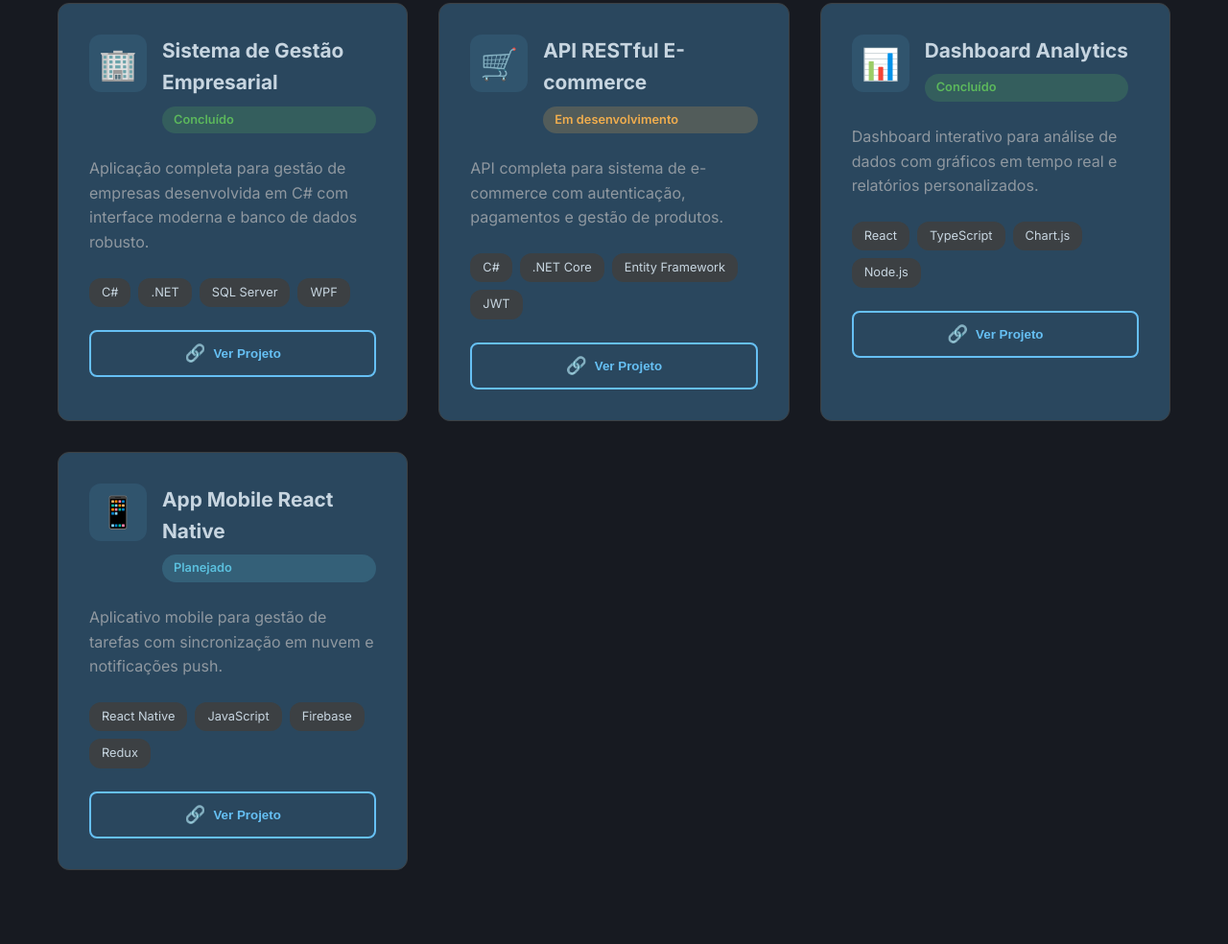
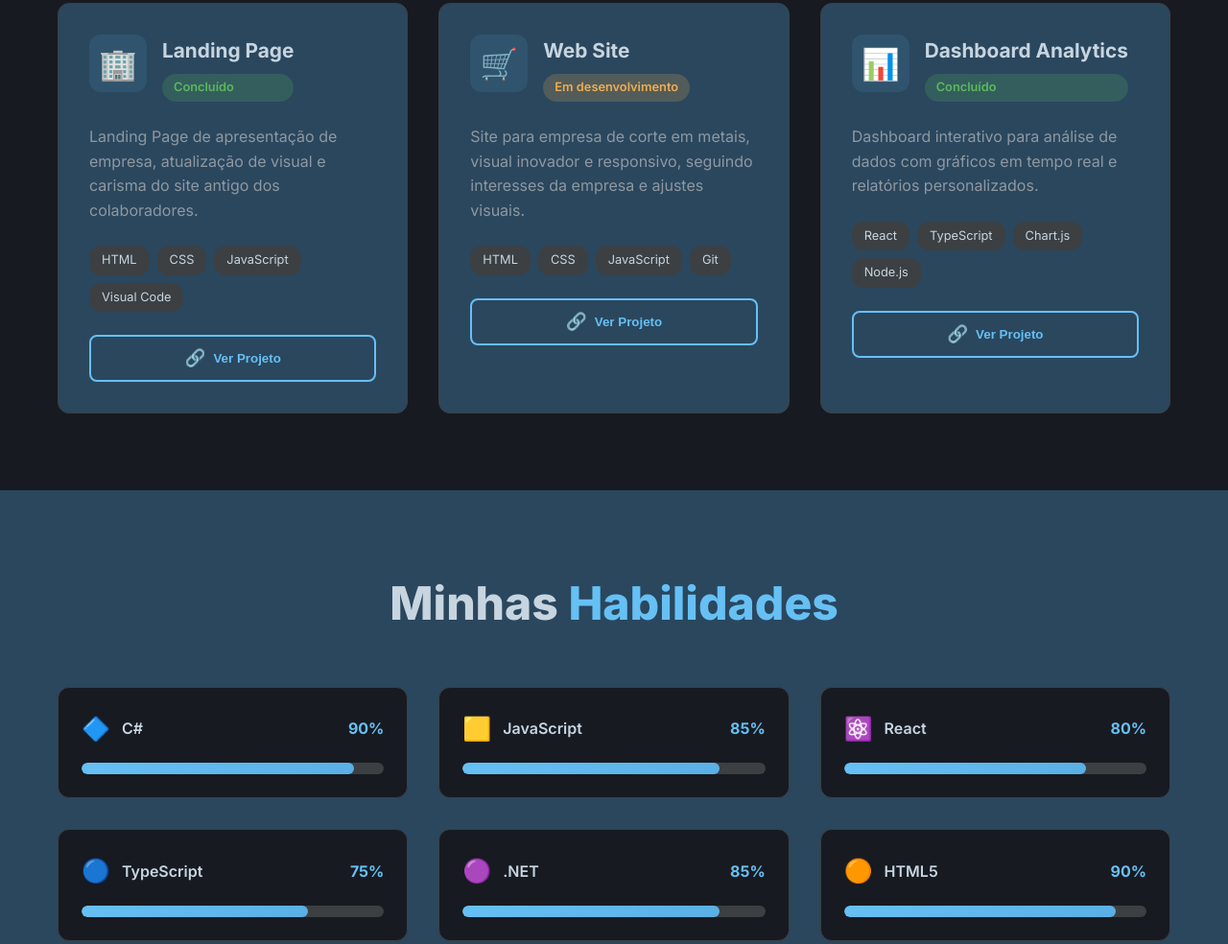
Before and after one commit to Beikoz/Resume-T.I, a plain HTML site: page index.html in a window 1280 px wide. Shown: the part 3100-4084 px from the top of the page at 96% size. Drawn offline with Linux system fonts and the light colour scheme.

Commit message:
Update Index.html
Atualização dos projetos

```diff
--- a/index.html
+++ b/index.html
@@ -342,21 +342,22 @@
                         <div class="project-header">
                             <div class="project-icon">🏢</div>
                             <div class="project-info">
-                                <h3 class="project-title">Sistema de Gestão Empresarial</h3>
+                                <h3 class="project-title">Landing Page</h3>
                                 <div class="project-status status-completed">Concluído</div>
                             </div>
                         </div>
                         <div class="project-content">
                             <p class="project-description">
-                                Aplicação completa para gestão de empresas desenvolvida em C# com interface moderna e banco de dados robusto.
+                                Landing Page de apresentação de empresa, atualização de visual e carisma do site antigo dos colaboradores.
                             </p>
                             <div class="project-tech">
-                                <span class="tech-tag">C#</span>
-                                <span class="tech-tag">.NET</span>
-                                <span class="tech-tag">SQL Server</span>
-                                <span class="tech-tag">WPF</span>
+                                <span class="tech-tag">HTML</span>
+                                <span class="tech-tag">CSS</span>
+                                <span class="tech-tag">JavaScript   </span>
+                                <span class="tech-tag">Visual Code</span>
                             </div>
-                            <button class="project-btn">
+                            <button onclick="window.location.href='https://github.com/Beikoz/Maquita2-main';"
+                            class="project-btn">
                                 <span class="btn-icon">🔗</span>
                                 Ver Projeto
                             </button>
@@ -367,21 +368,22 @@
                         <div class="project-header">
                             <div class="project-icon">🛒</div>
                             <div class="project-info">
-                                <h3 class="project-title">API RESTful E-commerce</h3>
+                                <h3 class="project-title">Web Site</h3>
                                 <div class="project-status status-development">Em desenvolvimento</div>
                             </div>
                         </div>
                         <div class="project-content">
                             <p class="project-description">
-                                API completa para sistema de e-commerce com autenticação, pagamentos e gestão de produtos.
+                                Site para empresa de corte em metais, visual inovador e responsivo, seguindo interesses da empresa e ajustes visuais.
                             </p>
                             <div class="project-tech">
-                                <span class="tech-tag">C#</span>
-                                <span class="tech-tag">.NET Core</span>
-                                <span class="tech-tag">Entity Framework</span>
-                                <span class="tech-tag">JWT</span>
+                                <span class="tech-tag">HTML</span>
+                                <span class="tech-tag">CSS</span>
+                                <span class="tech-tag">JavaScript</span>
+                                <span class="tech-tag">Git</span>
                             </div>
-                            <button class="project-btn">
+                             <button onclick="window.location.href='https://github.com/Beikoz/Proj-Site';"
+                            class="project-btn">
                                 <span class="btn-icon">🔗</span>
                                 Ver Projeto
                             </button>
@@ -412,32 +414,6 @@
                             </button>
                         </div>
                     </div>
-
-                    <div class="project-card">
-                        <div class="project-header">
-                            <div class="project-icon">📱</div>
-                            <div class="project-info">
-                                <h3 class="project-title">App Mobile React Native</h3>
-                                <div class="project-status status-planned">Planejado</div>
-                            </div>
-                        </div>
-                        <div class="project-content">
-                            <p class="project-description">
-                                Aplicativo mobile para gestão de tarefas com sincronização em nuvem e notificações push.
-                            </p>
-                            <div class="project-tech">
-                                <span class="tech-tag">React Native</span>
-                                <span class="tech-tag">JavaScript</span>
-                                <span class="tech-tag">Firebase</span>
-                                <span class="tech-tag">Redux</span>
-                            </div>
-                            <button class="project-btn">
-                                <span class="btn-icon">🔗</span>
-                                Ver Projeto
-                            </button>
-                        </div>
-                    </div>
-                </div>
             </div>
         </section>
 
```
